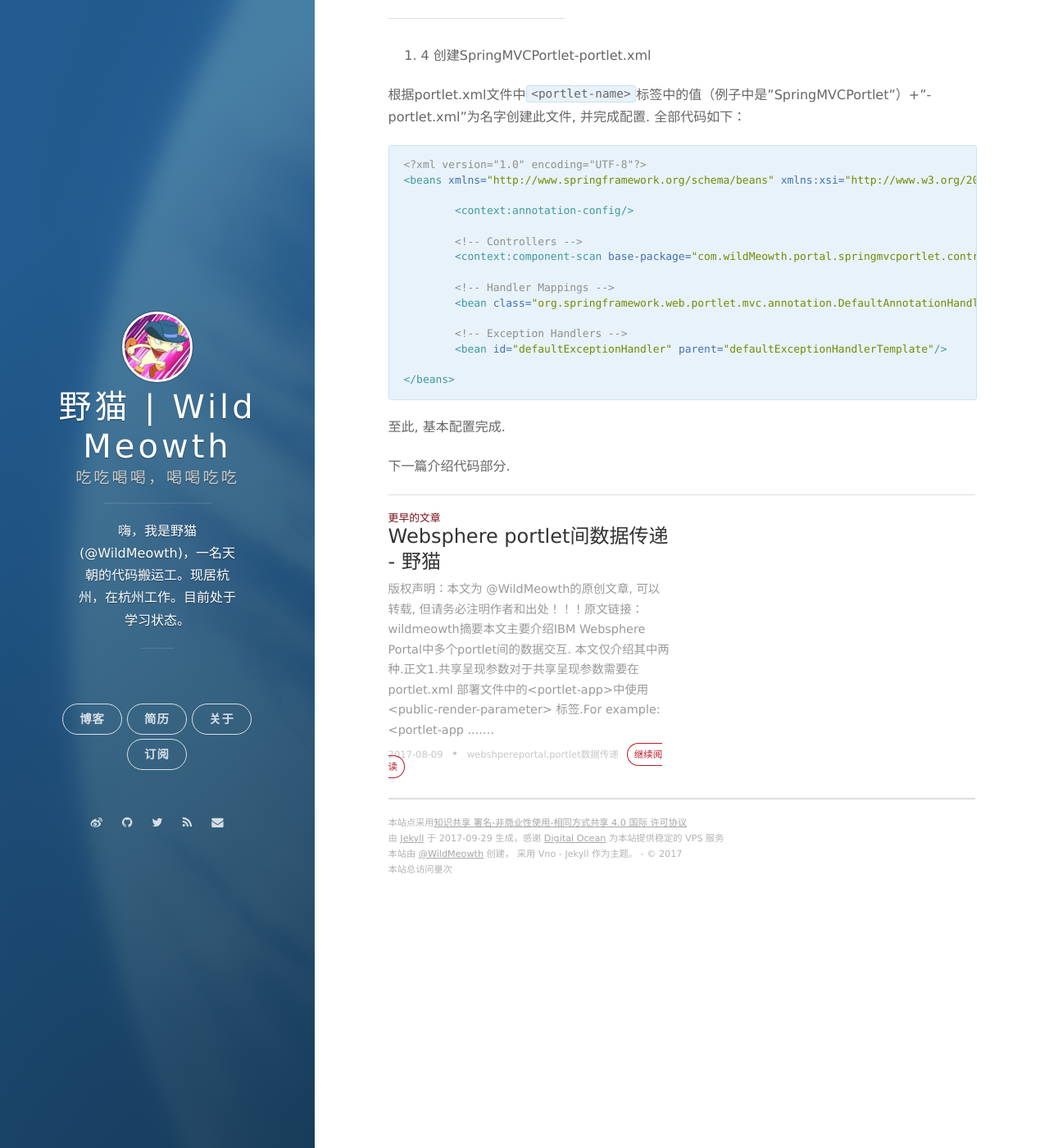
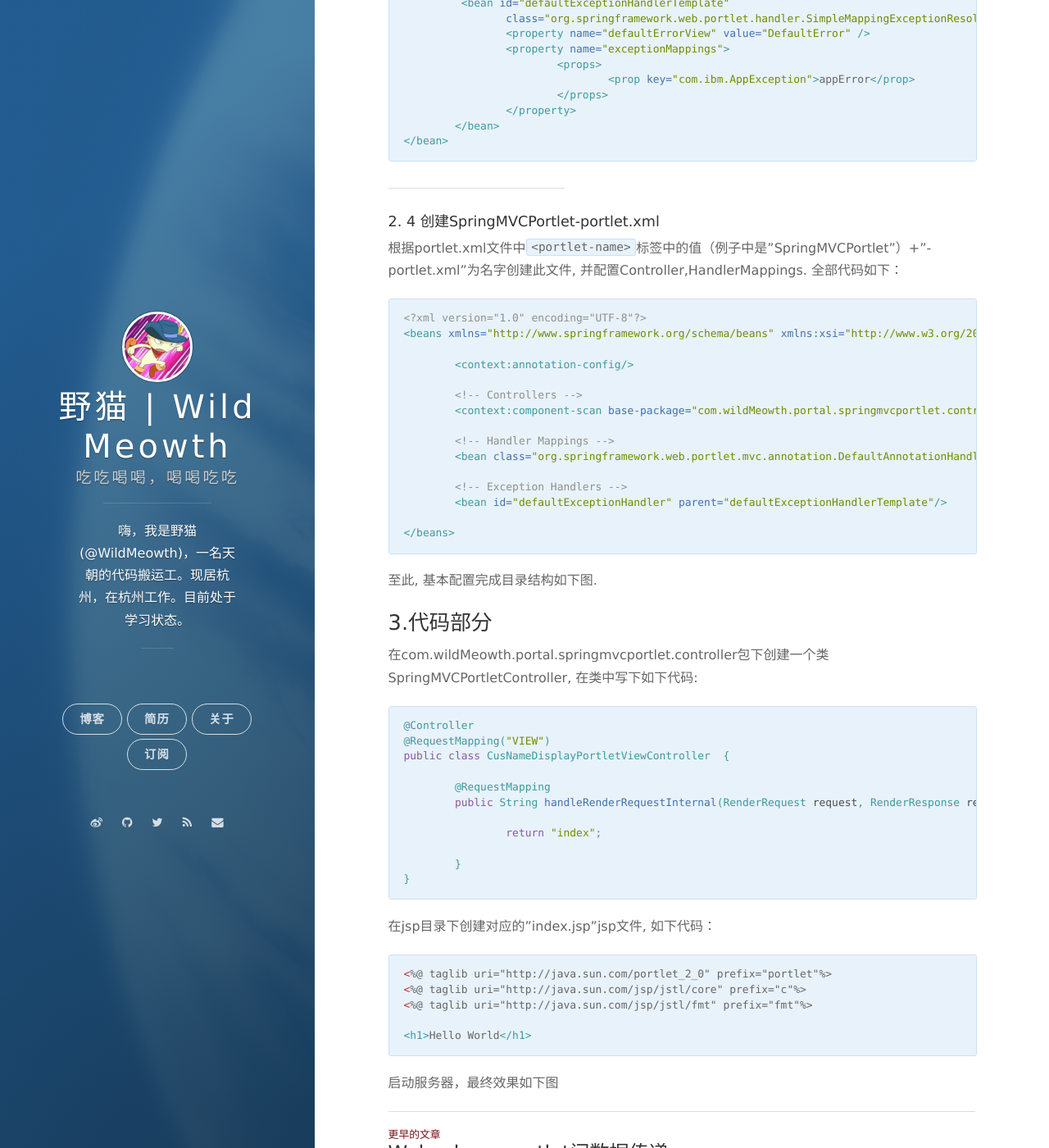
Before and after one commit to wildmeowth/wildmeowth.github.io, a Jekyll site: the page built from _posts/2017-09-25-spring3mvc-Portlet-create.markdown, in a window 1280 px wide and 1400 px high, scrolled down 3819 px. Shown: the whole window at 82% size. Built offline with Jekyll 4.4.1, drawn with Linux system fonts in a browser that asks for light colours; nearby versions of some CDN libraries; comment, search, counter and statistics services are not loaded; some of the changed text lies outside the part shown.

Commit message:
modify blog

````diff
--- a/_posts/2017-09-25-spring3mvc-Portlet-create-1.markdown
+++ b/_posts/2017-09-25-spring3mvc-Portlet-create.markdown
@@ -1,19 +1,24 @@
 ---
 layout: post
-title: 使用Spring 3 MVC创建一个基本的websphsere portlet 上- 野猫
+title: Spring Protlet MVC - 使用Spring 3 MVC创建一个基本的websphsere portlet - 野猫
 date: 2017-09-25 13:58:12.000000000 +08:00
 tags: webshpere portal , SpringMVC Portlet
 ---
 
 >版权声明：本文为 @WildMeowth
 的原创文章, 可以转载, 但请务必注明作者和出处！！！
-原文链接：[wildmeowth](http://wildmeowth.github.io/2017/09/spring3mvc-portlet-create-1/)
+原文链接：[wildmeowth](http://wildmeowth.github.io/2017/09/spring3mvc-portlet-create/)
 
 ## 摘要
 
 本文主要介绍IBM Websphere Portal下使用Spring 3 MVC创建一个基本的websphsere portlet.
 
 ## 正文
+
+### 0.创建一个Portal Project
+打开Rational Application Developer, 右键new一个新的Portal Project.
+
+最终目录结构点此跳转.
 
 ### 1.下载jar包
 
@@ -35,9 +40,9 @@ Spring 3 MVC Portlet 所需要的jar包可以去[spring官网](https://spring.io
 
 ### 2.配置文件
 
-2. 1 配置web.xml
+#### 2. 1 配置web.xml
 
-和往常一样, SpringMVCPortlet一样分别设置context-param,listener监听器, servlet以及对应的servlet-mapping.
+和往常一样, SpringMVCPortlet一样分别设置contextConfigLocation,ContextLoaderListener监听器, ViewRendererServlet视图渲染解析器.
 
 全部代码如下：
 ```xml
@@ -72,7 +77,7 @@ Spring 3 MVC Portlet 所需要的jar包可以去[spring官网](https://spring.io
 ```
 <hr>
 
-2. 2 配置portlet.xml
+#### 2. 2 配置portlet.xml
 
 Spring Portlet MVC和其Web MVC可以说是如出一辙,只是在Web MVC中处于核心的DispatcherServlet在Portlet MVC中换成了DispatcherPortlet.
 
@@ -114,9 +119,11 @@ DispatcherPortlet配置在portlet.xml文件中,它继承了Portlet标准中的Ge
 这里以RenderRequest处理为例,当DispatcherPortlet接收到Request的时候,它会根据handermapping的配置找到相应的Controler来处理请求.Controler处理完后返回一个ModelAndView,对于View的处理则和Web MVC类似了,这里不再做介绍.
 <hr>
 
-2. 3 创建applicationContext.xml
+#### 2. 3 创建applicationContext.xml
 
 根据web.xml中配置, 在WEB-INF下创建一个context文件夹, 在其下创建一个applicationContext.xml的文件, 并写好配置.
+
+我们可以在applicationContext.xml中设置HandlerMapping,ViewResolver,Controller等，本例中Controller,HandlerMapping在后面的文件中设置。
 
 全部代码如下：
 ```xml
@@ -165,9 +172,9 @@ DispatcherPortlet配置在portlet.xml文件中,它继承了Portlet标准中的Ge
 ```
 <hr>
 
-2. 4 创建SpringMVCPortlet-portlet.xml
+#### 2. 4 创建SpringMVCPortlet-portlet.xml
 
-根据portlet.xml文件中```<portlet-name>```标签中的值（例子中是"SpringMVCPortlet"）+"-portlet.xml"为名字创建此文件, 并完成配置.
+根据portlet.xml文件中```<portlet-name>```标签中的值（例子中是"SpringMVCPortlet"）+"-portlet.xml"为名字创建此文件, 并配置Controller,HandlerMappings.
 全部代码如下：
 ```xml
 <?xml version="1.0" encoding="UTF-8"?>
@@ -187,7 +194,33 @@ DispatcherPortlet配置在portlet.xml文件中,它继承了Portlet标准中的Ge
 </beans>
 ```
 
+至此, 基本配置完成目录结构如下图.
 
-至此, 基本配置完成.
+### 3.代码部分
+在com.wildMeowth.portal.springmvcportlet.controller包下创建一个类SpringMVCPortletController, 在类中写下如下代码:
 
-下一篇介绍代码部分.
+```java
+@Controller
+@RequestMapping("VIEW")
+public class CusNameDisplayPortletViewController  {
+
+	@RequestMapping
+	public String handleRenderRequestInternal(RenderRequest request, RenderResponse response) throws Exception {
+
+		return "index";
+
+	}
+}
+```
+
+在jsp目录下创建对应的"index.jsp"jsp文件, 如下代码：
+
+```xml
+<%@ taglib uri="http://java.sun.com/portlet_2_0" prefix="portlet"%>
+<%@ taglib uri="http://java.sun.com/jsp/jstl/core" prefix="c"%>
+<%@ taglib uri="http://java.sun.com/jsp/jstl/fmt" prefix="fmt"%>
+
+<h1>Hello World</h1>
+```
+
+启动服务器，最终效果如下图
````
Also changed, not shown: other parts of _posts/2017-09-25-spring3mvc-Portlet-create.markdown (+2 -2 lines).
